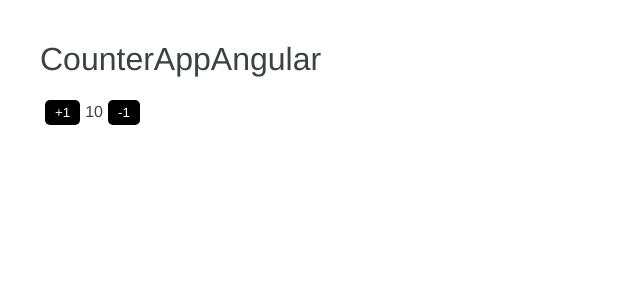
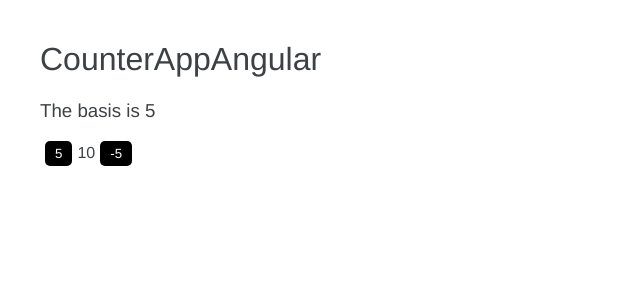
Before and after one commit to SergioGordillo/CounterAppAngular, an Angular app: page / in a window 1280 px wide. Shown: the top 300 px of the page, without its empty margins (0-640 px from the left). Built offline with nearby package versions, Linux system fonts and the light colour scheme.

Commit message:
CounterComponent created

```diff
--- a/src/app/app.component.html
+++ b/src/app/app.component.html
@@ -1,7 +1 @@
-<h1>{{title}}</h1>
-
-<button (click)="calculate(1)">+1</button>
-
-<span>{{number}}</span>
-
-<button (click)="calculate(-1)">-1</button>
+<counter-app></counter-app>
--- a/src/app/app.component.ts
+++ b/src/app/app.component.ts
@@ -6,12 +6,6 @@ import { Component } from '@angular/core';
   styleUrls: ['./app.component.css']
 })
 export class AppComponent {
-  title:string = 'CounterAppAngular';
-  number:number=10;
 
 
-  calculate(value: number){
-    this.number+=value;
-  }
-
 }
--- a/src/app/app.module.ts
+++ b/src/app/app.module.ts
@@ -2,10 +2,12 @@ import { NgModule } from '@angular/core';
 import { BrowserModule } from '@angular/platform-browser';
 
 import { AppComponent } from './app.component';
+import { CounterComponent } from './counter.component';
 
 @NgModule({
   declarations: [
-    AppComponent
+    AppComponent,
+    CounterComponent
   ],
   imports: [
     BrowserModule
--- /dev/null
+++ b/src/app/counter.component.ts
@@ -0,0 +1,29 @@
+import { Component  } from "@angular/core";
+
+@Component({
+    selector: 'counter-app',
+    template: `
+        <h1>{{title}}</h1>
+
+        <h3> The basis is <strong>{{basis}}</strong></h3>
+
+        <button (click)="calculate(basis)">{{basis}}</button>
+
+        <span>{{number}}</span>
+
+        <button (click)="calculate(-basis)">-{{basis}}</button>
+
+`
+
+})
+export class CounterComponent{
+
+    title:string = 'CounterAppAngular';
+    number:number=10;
+    basis: number=5;
+
+
+    calculate(value: number){
+      this.number+=value;
+    }
+}
```
